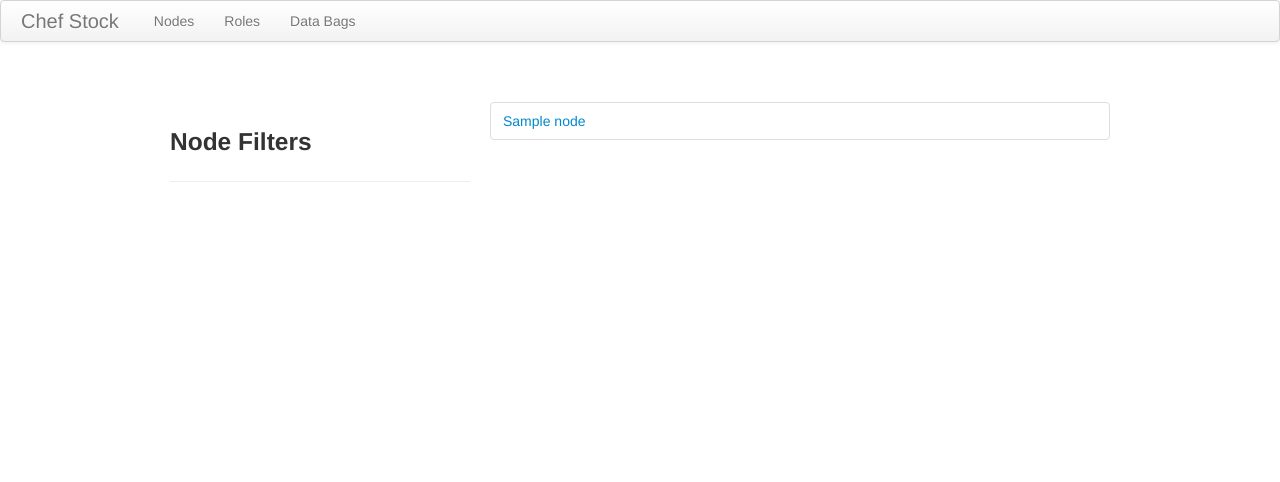
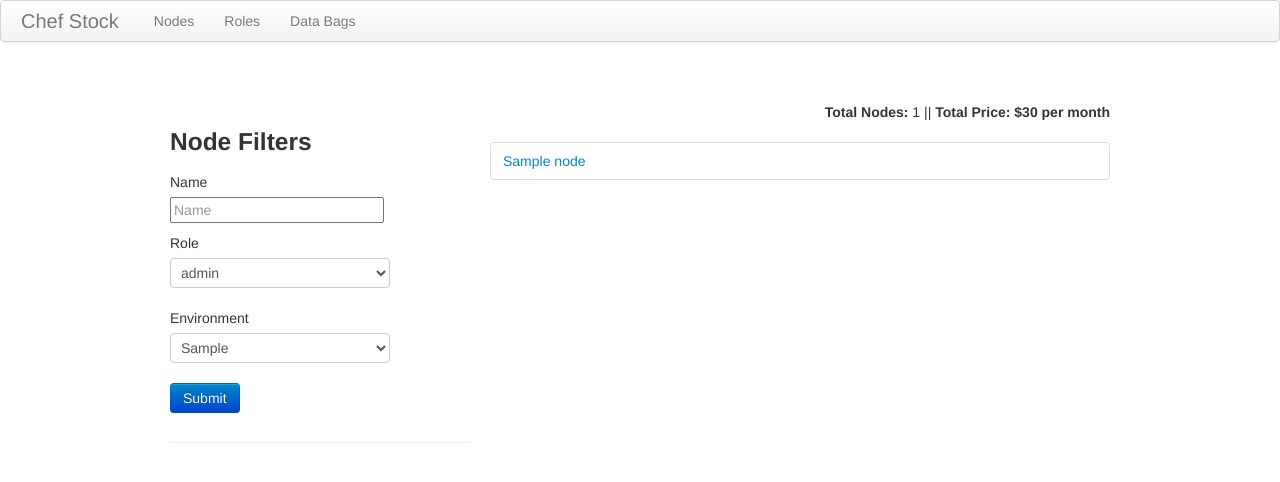
Before and after one commit to systemizer/chef_stock, a Django app: template chef_stock/templates/nodes.html in a window 1280 px wide. Shown: the top 482 px of the page. Run offline with Django 3.2, Linux system fonts and the light colour scheme; the template is opened without the code that fills it: most values are stand-ins (such as "Sample title", 1, 10 or a date in 2020).

Commit message:
gogogogogo

```diff
--- a/chef_stock/settings.py
+++ b/chef_stock/settings.py
@@ -171,5 +171,6 @@
     'django.core.context_processors.static',
     'django.core.context_processors.tz',
     'django.contrib.messages.context_processors.messages',
-    'django.core.context_processors.request'
+    'django.core.context_processors.request',
+    "chef_stock.context_processors.chef_stock"
 )
--- a/chef_stock/templates/nodes.html
+++ b/chef_stock/templates/nodes.html
@@ -1,13 +1,58 @@
 {% extends "base.html" %}
+{% load magical %}
 
 {% block body %}
 <div class="row">
   <div class="span4">
     <div class="page-header">
       <h3>Node Filters</h3>
+      <form action="" method="GET">
+	<div class="control-group">
+	  <label class="control-label" for="inputPassword">Name</label>
+	  <div class="controls">
+	    <input name="name" placeholder="Name">
+	  </div>
+	</div>
+	<div class="control-group">
+	  <label class="control-label" for="inputPassword">Role</label>
+	  <div class="controls">
+	    <select name="cur_role">
+	      {% if cur_role %}
+	      <option value="{{cur_role}}">{{cur_role}}</option>
+	      {% else %}
+	      <option value=""></option>
+	      {% endif %}
+	      {% for role in ROLES %}
+	      <option value="{{role}}">{{role}}</option>
+	      {% endfor %}
+	    </select>
+	  </div>
+	</div>
+	<div class="control-group">
+	  <label class="control-label" for="inputPassword">Environment</label>
+	  <div class="controls">
+	    <select name="cur_environment">
+	      {% if cur_environment %}
+	      <option value="{{cur_environment}}">{{cur_environment}}</option>
+	      {% else %}
+	      <option value=""></option>
+	      {% endif %}
+	      {% for environment in ENVIRONMENTS %}
+	      <option value="{{environment}}">{{environment}}</option>
+	      {% endfor %}
+	    </select>
+	  </div>
+	</div>
+	<input type="submit" class="btn btn-primary" />
+      </form>
     </div>
   </div>
   <div class="span8">
+    <div class="pull-right">
+      <b>Total Nodes:</b> {{nodes|length}} || <b>Total Price: ${{nodes|length|multiply:30}} per month</b>
+    </div>
+    <div class="clearfix"></div>
+    <br />
     <ul class="nav nav-tabs nav-stacked">
       {% for node in nodes %}
       <li><a href="{% url 'node' node %}">{{node}}</a></li>
--- a/chef_stock/templatetags/magical.py
+++ b/chef_stock/templatetags/magical.py
@@ -21,5 +21,9 @@
 
     return output_template % output
 
+def multiply(value,value1):
+    return value*value1
+
 
 register.filter('magical_template', magical_template)
+register.filter('multiply', multiply)
--- a/chef_stock/urls.py
+++ b/chef_stock/urls.py
@@ -2,10 +2,9 @@
 from django.contrib.staticfiles.urls import staticfiles_urlpatterns
 
 urlpatterns = patterns('chef_stock.views',
-                       url(r'^$', 'index', name='index'),
+                       url(r'^$', 'nodes', name='nodes'),
                        url(r'^roles/$','roles',name='roles'),
                        url(r'^roles/(?P<role_name>.*)/$','role',name='role'),
-                       url(r'^nodes/$','nodes',name='nodes'),
                        url(r'^nodes/(?P<node_name>.*)/$','node',name='node'),
                        url(r'^databags/$','databags',name='databags'),
                        url(r'^databags/(?P<databag_name>.*)/$','databag',name='databag'),
--- /dev/null
+++ b/requirements.txt
@@ -0,0 +1,6 @@
+Django==1.5.1
+PyChef==0.2.1
+django-breadcrumbs==1.1.3-p1
+django-redis==3.2
+redis==2.7.3
+wsgiref==0.1.2
```
Also changed, not shown: chef_stock/context_processors.py (added, +7 -0 lines), chef_stock/utils.py (+9 -0 lines), chef_stock/views.py (+18 -4 lines).
